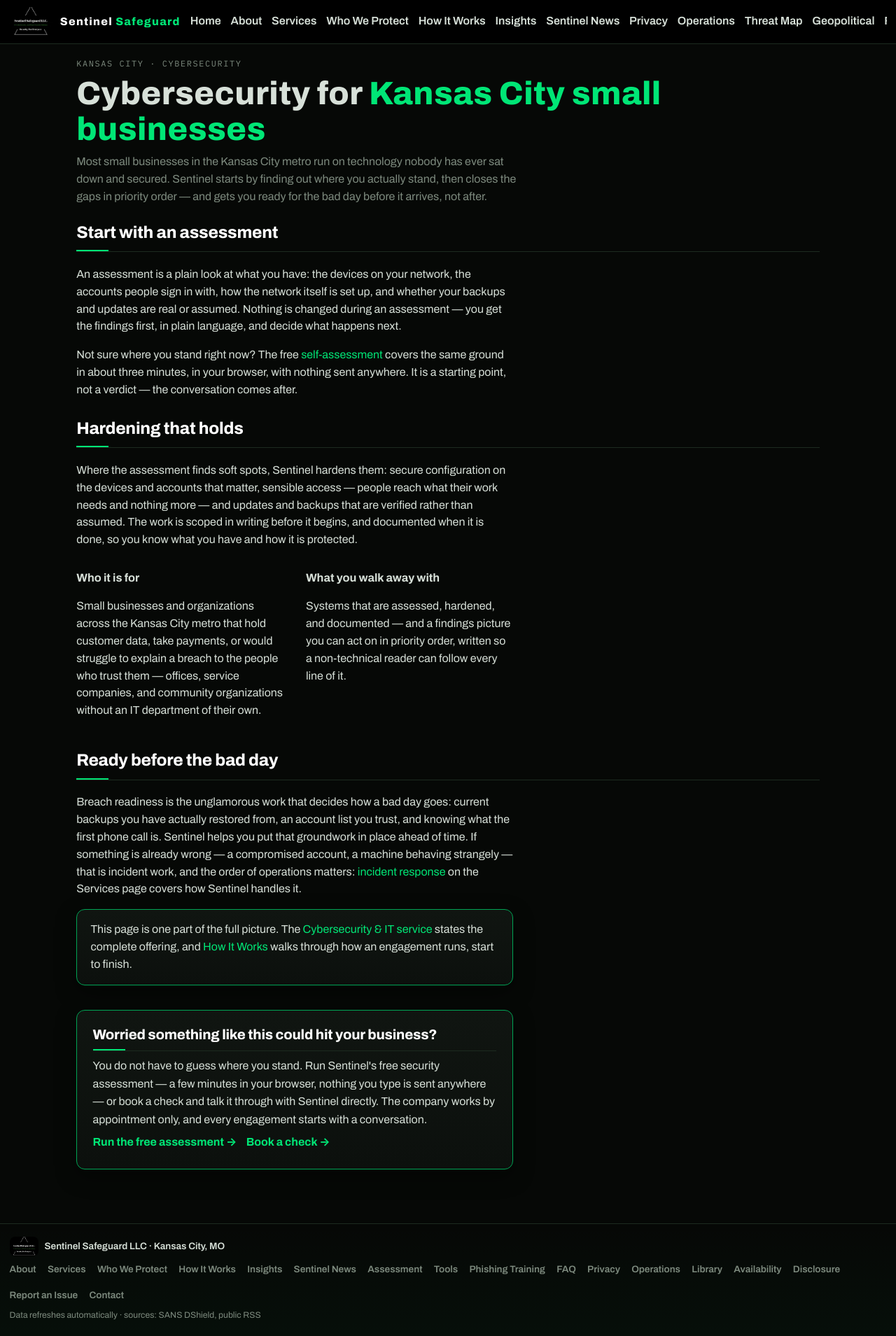
After one commit to TheRealJesusTheHacker/sentinel-live, a FastAPI app: page /services/cybersecurity-kansas-city in a window 1280 px wide. The commit adds this page. Shown: the whole page at 70% size. Run offline with FastAPI, Linux system fonts and the light colour scheme.

Commit message:
Conversion layer 2026-10-26: reader-to-booking CTA on news + Insights articles; three Kansas City service landing pages

```diff
--- a/app.py
+++ b/app.py
@@ -523,7 +523,10 @@
     " visit_id TEXT NOT NULL DEFAULT '', bot INTEGER NOT NULL DEFAULT 0)")
 _VISITOR_PUBLIC_PATHS = {"/", "/operations", "/threat-map", "/geopolitical",
                          "/flights", "/report-issue", "/ticket", "/about",
-                         "/services", "/who-we-protect", "/how-it-works", "/contact",
+                         "/services", "/services/cybersecurity-kansas-city",
+                         "/services/it-support-kansas-city",
+                         "/services/network-security-installs-kansas-city",
+                         "/who-we-protect", "/how-it-works", "/contact",
                          "/insights", "/privacy", "/assessment", "/tools",
                          "/training/phishing", "/faq", "/disclosure",
                          "/availability", "/sentinel-news"}
@@ -1459,6 +1462,33 @@
     return templates.TemplateResponse(request, "services.html", _ctx(request))
 
 
+@app.get("/services/cybersecurity-kansas-city", response_class=HTMLResponse)
+async def kc_cybersecurity(request: Request):
+    # CONVERSION-2026-10-26: Kansas City service landing pages —
+    # focused doorways into the /services lines of work for local
+    # search intent, one per topic, linked from /services and in
+    # the sitemap. Same factual-only discipline as /services (no
+    # prices, no client history, no invented response times);
+    # Liberty is never named — Kansas City / KC metro only.
+    return templates.TemplateResponse(
+        request, "kc_cybersecurity.html", _ctx(request))
+
+
+@app.get("/services/it-support-kansas-city", response_class=HTMLResponse)
+async def kc_it_support(request: Request):
+    # CONVERSION-2026-10-26: see kc_cybersecurity above.
+    return templates.TemplateResponse(
+        request, "kc_it_support.html", _ctx(request))
+
+
+@app.get("/services/network-security-installs-kansas-city",
+         response_class=HTMLResponse)
+async def kc_network_installs(request: Request):
+    # CONVERSION-2026-10-26: see kc_cybersecurity above.
+    return templates.TemplateResponse(
+        request, "kc_network_installs.html", _ctx(request))
+
+
 @app.get("/who-we-protect", response_class=HTMLResponse)
 async def who_we_protect(request: Request):
     # Who We Protect (owner order 2026-10-25): the named industries
@@ -1819,7 +1849,11 @@
 
 # ------------------------------------------------------- insights plumbing
 _SITE_BASE = "https://sentinelsafeguard.net"
-_SITEMAP_PATHS = ["/", "/about", "/services", "/who-we-protect",
+_SITEMAP_PATHS = ["/", "/about", "/services",
+                  "/services/cybersecurity-kansas-city",
+                  "/services/it-support-kansas-city",
+                  "/services/network-security-installs-kansas-city",
+                  "/who-we-protect",
                   "/how-it-works", "/insights", "/privacy",
                   "/operations", "/threat-map", "/geopolitical",
                   "/flights", "/contact", "/report-issue",
--- a/static/style.css
+++ b/static/style.css
@@ -541,6 +541,22 @@
   vertical-align: .18em; white-space: nowrap;
 }
 
+/* CONVERSION-2026-10-26: the reader-to-booking block
+   (templates/_reader_cta.html) — one quiet panel in the same
+   surface language as .svc-note and .about-contact: the surface
+   gradient, the green-dim edge, the shared radius and shadow.
+   Tokens only, so the palette guard needs no new entries. It
+   closes an article or a Kansas City service landing page;
+   listing pages and feeds never carry it. */
+.reader-cta {
+  background: var(--surf); border: 1px solid var(--grn-dim);
+  border-radius: var(--r-m); padding: 1.2em 1.4em;
+  box-shadow: var(--shadow-1); margin-top: 2.2em; max-width: 68ch;
+}
+.reader-cta h2 { margin: 0 0 .4em; font-size: 1.25em; }
+.reader-cta p { margin: .4em 0; line-height: 1.6; }
+.reader-cta-actions { margin-top: .8em; }
+
 /* GUI polish 2026-10-23: page fade-in, interactive states, spacing rhythm.
    Motion is decorative only — nothing waits on it — and the reduced-motion
    block at the end turns all of it (plus the pre-existing marker pulses)
@@ -726,6 +742,8 @@
   .ins-post h1, .ins-body h2, .ins-body h3 { color: #000; }
   .ins-date, .ins-dek, .ins-fine { color: #000; }
   .news-tag { color: #000; border-color: #000; }
+  .reader-cta { border-color: #000; box-shadow: none; }
+  .reader-cta h2 { color: #000; }
   .ins-body a, .ins-post a { color: #000; text-decoration: underline; }
   h2 { background: none; border-bottom-color: #000; }
 }
--- /dev/null
+++ b/templates/_reader_cta.html
@@ -0,0 +1,21 @@
+{# CONVERSION-2026-10-26: the standard reader-to-booking block.
+   Included ONLY by the article templates (insight_post.html,
+   sentinel_news_item.html) and the Kansas City service landing
+   pages — never by index/listing templates, never by feeds
+   (feeds are built in app.py and carry no template chrome).
+   Copy discipline matches the site's standing rules: no prices,
+   no promises, no client claims — the reader is offered the free
+   assessment or a conversation, nothing more. #}
+<aside class="reader-cta" aria-label="Work with Sentinel Safeguard">
+  <h2>Worried something like this could hit your business?</h2>
+  <p>You do not have to guess where you stand. Run Sentinel's free
+  security assessment — a few minutes in your browser, nothing you
+  type is sent anywhere — or book a check and talk it through with
+  Sentinel directly. The company works by appointment only, and
+  every engagement starts with a conversation.</p>
+  <p class="reader-cta-actions">
+    <a class="btn-link" href="/assessment">Run the free assessment &rarr;</a>
+    &nbsp;&nbsp;
+    <a class="btn-link" href="/contact">Book a check &rarr;</a>
+  </p>
+</aside>
--- a/templates/base.html
+++ b/templates/base.html
@@ -3,7 +3,7 @@
 <head>
 <meta charset="utf-8">
 <meta name="viewport" content="width=device-width, initial-scale=1">
-<meta name="description" content="Sentinel Safeguard live operations — public threat, geopolitical, and flight tracking for Kansas City, MO.">
+<meta name="description" content="{% block description %}Sentinel Safeguard live operations — public threat, geopolitical, and flight tracking for Kansas City, MO.{% endblock %}">
 <meta name="robots" content="noindex, nofollow">
 <meta name="theme-color" content="#060806">
 <meta property="og:site_name" content="Sentinel Safeguard LLC">
--- a/templates/insight_post.html
+++ b/templates/insight_post.html
@@ -12,6 +12,7 @@
   <div class="ins-body">
 {{ post.html | safe }}
   </div>
+  {% include "_reader_cta.html" %}
   <p class="ins-fine">Insights are educational notes drawn from
   public reporting — general guidance for businesses and homes,
   written in plain language. They are not a promise that any
--- /dev/null
+++ b/templates/kc_cybersecurity.html
@@ -0,0 +1,77 @@
+{% extends "base.html" %}
+{% block title %}Cybersecurity for Kansas City Small Businesses{% endblock %}
+{% block description %}Cybersecurity for Kansas City small businesses — security assessment, hardening, and breach readiness from Sentinel Safeguard, by appointment only.{% endblock %}
+{% block og_title %}Cybersecurity for Kansas City Small Businesses{% endblock %}
+{% block og_description %}Sentinel Safeguard assesses, hardens, and prepares Kansas City metro small businesses — plain language, scoped in writing, by appointment only.{% endblock %}
+{% block content %}
+<section class="pagehead rv">
+  <p class="svc-kicker">Kansas City &middot; Cybersecurity</p>
+  <h1>Cybersecurity for <span class="grn">Kansas City small businesses</span></h1>
+  <p class="sub">Most small businesses in the Kansas City metro run
+  on technology nobody has ever sat down and secured. Sentinel
+  starts by finding out where you actually stand, then closes the
+  gaps in priority order — and gets you ready for the bad day
+  before it arrives, not after.</p>
+</section>
+
+<section class="svc rv">
+  <h2>Start with an assessment</h2>
+  <p class="svc-what">An assessment is a plain look at what you
+  have: the devices on your network, the accounts people sign in
+  with, how the network itself is set up, and whether your backups
+  and updates are real or assumed. Nothing is changed during an
+  assessment — you get the findings first, in plain language, and
+  decide what happens next.</p>
+  <p class="svc-what">Not sure where you stand right now? The free
+  <a href="/assessment">self-assessment</a> covers the same ground
+  in about three minutes, in your browser, with nothing sent
+  anywhere. It is a starting point, not a verdict — the
+  conversation comes after.</p>
+</section>
+
+<section class="svc rv">
+  <h2>Hardening that holds</h2>
+  <p class="svc-what">Where the assessment finds soft spots,
+  Sentinel hardens them: secure configuration on the devices and
+  accounts that matter, sensible access — people reach what their
+  work needs and nothing more — and updates and backups that are
+  verified rather than assumed. The work is scoped in writing
+  before it begins, and documented when it is done, so you know
+  what you have and how it is protected.</p>
+  <div class="svc-cols">
+    <div>
+      <h3>Who it is for</h3>
+      <p>Small businesses and organizations across the Kansas City
+      metro that hold customer data, take payments, or would
+      struggle to explain a breach to the people who trust them —
+      offices, service companies, and community organizations
+      without an IT department of their own.</p>
+    </div>
+    <div>
+      <h3>What you walk away with</h3>
+      <p>Systems that are assessed, hardened, and documented — and
+      a findings picture you can act on in priority order, written
+      so a non-technical reader can follow every line of it.</p>
+    </div>
+  </div>
+</section>
+
+<section class="svc rv">
+  <h2>Ready before the bad day</h2>
+  <p class="svc-what">Breach readiness is the unglamorous work that
+  decides how a bad day goes: current backups you have actually
+  restored from, an account list you trust, and knowing what the
+  first phone call is. Sentinel helps you put that groundwork in
+  place ahead of time. If something is already wrong — a
+  compromised account, a machine behaving strangely — that is
+  incident work, and the order of operations matters:
+  <a href="/services#incident-response">incident response</a> on
+  the Services page covers how Sentinel handles it.</p>
+  <p class="svc-note">This page is one part of the full picture.
+  The <a href="/services#cybersecurity-it">Cybersecurity &amp; IT
+  service</a> states the complete offering, and
+  <a href="/how-it-works">How It Works</a> walks through how an
+  engagement runs, start to finish.</p>
+  {% include "_reader_cta.html" %}
+</section>
+{% endblock %}
--- a/templates/sentinel_news_item.html
+++ b/templates/sentinel_news_item.html
@@ -12,6 +12,7 @@
   <div class="ins-body">
 {{ item.html | safe }}
   </div>
+  {% include "_reader_cta.html" %}
   {% if item.source_name %}
   <p class="ins-fine">Source: {% if item.source_url %}<a href="{{ item.source_url }}" rel="noopener">{{ item.source_name }}</a>{% else %}{{ item.source_name }}{% endif %}</p>
   {% endif %}
```
Also changed, not shown: templates/kc_it_support.html (added, +66 -0 lines), templates/kc_network_installs.html (added, +60 -0 lines), templates/services.html (+7 -0 lines), tests/test_conversion_layer_2026_10_26.py (added, +218 -0 lines).
